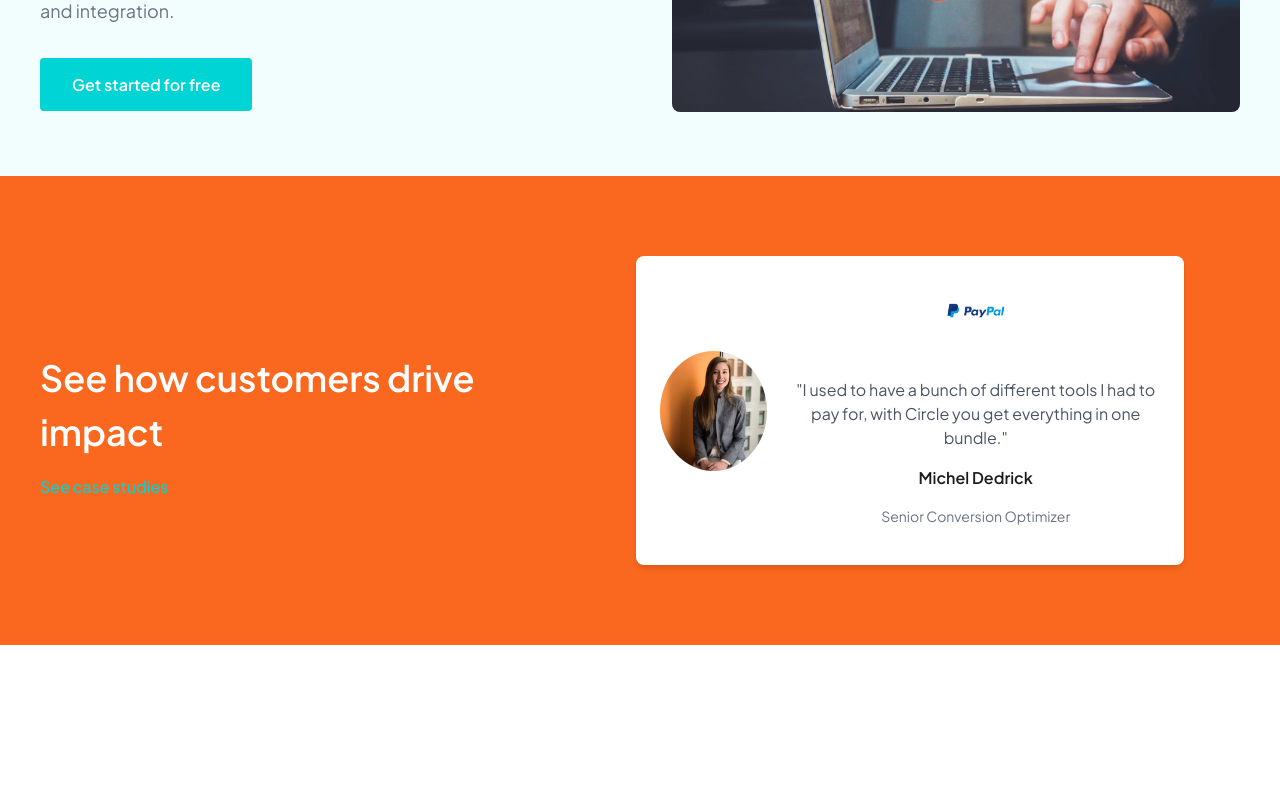
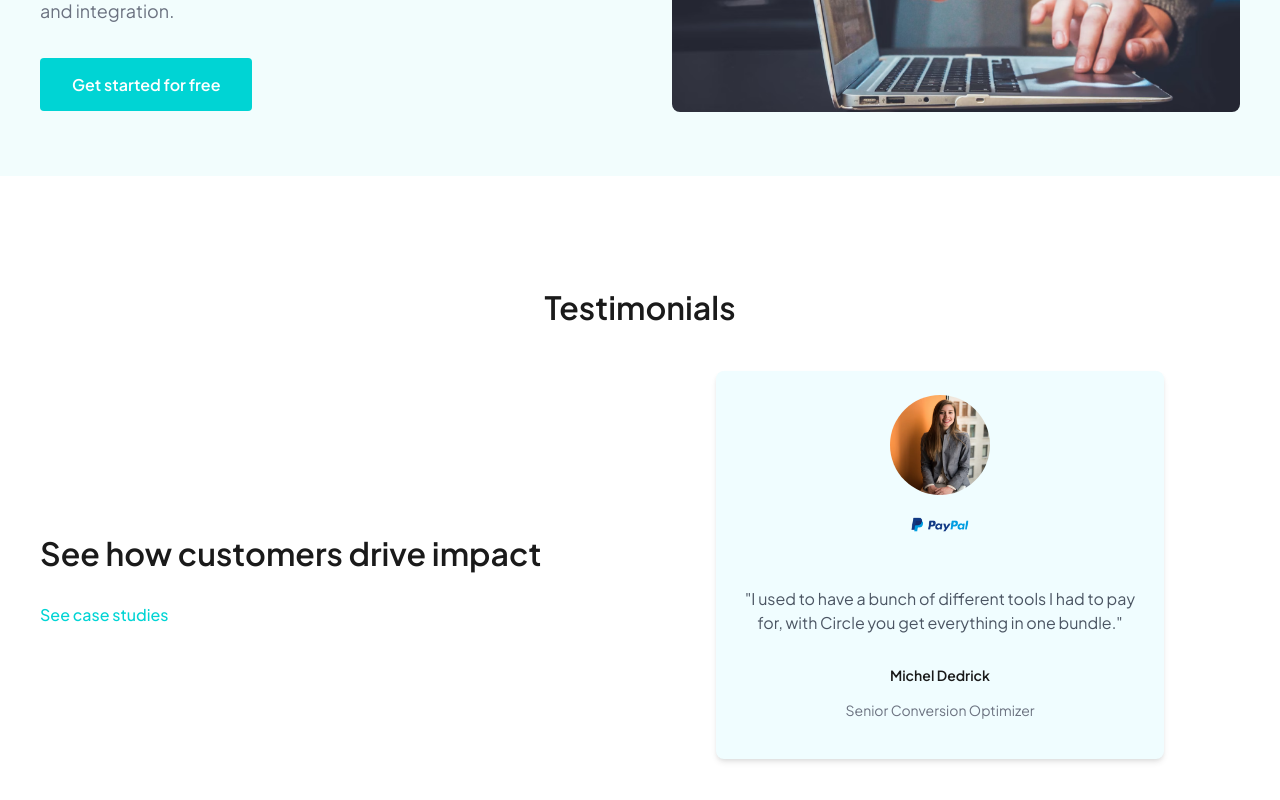
Before and after one commit to KrievinsT/oCircle, a React (Vite) app: page / in a window 1280 px wide. Shown: the part 3539-4339 px from the top of the page. Before the commit the page ends 4184 px from the top, so only its background shows below. Built offline with nearby package versions, Linux system fonts and the light colour scheme.

Commit message:
undo for now

```diff
--- a/src/components/Testimonials/Testimonials.jsx
+++ b/src/components/Testimonials/Testimonials.jsx
@@ -5,21 +5,28 @@ import GirlImage from '../../assets/girl_sit.png';
 
 const Testimonials = () => {
   return (
-    <section className="testimonials">
+    <section id="testimonials" className="testimonials">
       <div className="testimonials__content">
+        <div className="testimonials__title-container">
+          <h2 className="testimonials__title">Testimonials</h2>
+        </div>
+        <div className="testimonials__container">
           <div className="testimonials__left">
             <h2 className="testimonials__title">See how customers drive impact</h2>
             <a href="#" className="testimonials__link">See case studies</a>
           </div>
           <div className="testimonials__right">
             <div className="testimonials__item">
+              <div className="testimonials__item-content">
                 <img src={GirlImage} alt="Michel Dedrick" className="testimonials__item-avatar" />
-            <div className="testimonials__item-content">
                 <img src={PaypalLogo} alt="PayPal" className="testimonials__item-logo" />
                 <p className="testimonials__item-text">"I used to have a bunch of different tools I had to pay for, with Circle you get everything in one bundle."</p>
                 <div className="testimonials__item-attribution">
+                  <div>
                     <h3 className="testimonials__item-name">Michel Dedrick</h3>
                     <p className="testimonials__item-role">Senior Conversion Optimizer</p>
+                  </div>
+                </div>
               </div>
             </div>
           </div>
--- a/src/components/Testimonials/Testimonials.scss
+++ b/src/components/Testimonials/Testimonials.scss
@@ -1,26 +1,32 @@
 .testimonials {
     padding: 80px 0;
-    background-color: #f9681e;
-    color: #fff;
+    background-color: white;
 
     &__content {
       max-width: 1200px;
       margin: 0 auto;
+      padding: 0 20px;
+    }
+
+    &__title-container {
+      margin-bottom: 40px;
+    }
+
+    &__title {
+      font-size: 32px;
+      font-weight: 600;
+      color: #1a1a1a;
+    }
+
+    &__container {
       display: flex;
       justify-content: space-between;
       align-items: center;
-      padding: 0 20px;
     }
 
     &__left {
+      flex-basis: 50%;
       text-align: left;
-      flex-basis: 45%;
-    }
-
-    &__title {
-      font-size: 36px;
-      font-weight: 600;
-      margin-bottom: 16px;
     }
 
     &__link {
@@ -36,34 +42,29 @@
     }
 
     &__right {
-      flex-basis: 55%;
+      flex-basis: 50%;
       display: flex;
       justify-content: center;
+      align-items: center;
     }
 
     &__item {
-      display: flex;
-      align-items: center;
-      background-color: #fff;
+      background-color: #f0fdff;
       border-radius: 8px;
       box-shadow: 0 4px 6px -1px rgba(0, 0, 0, 0.1), 0 2px 4px -1px rgba(0, 0, 0, 0.06);
       padding: 24px;
       transition: transform 0.3s ease;
-      max-width: 500px;
+      max-width: 400px;
 
       &:hover {
         transform: translateY(-4px);
       }
 
-      &-avatar {
-        width: 120px;
-        height: 120px;
-        border-radius: 50%;
-        margin-right: 24px;
-      }
-
       &-content {
-        flex-grow: 1;
+        display: flex;
+        flex-direction: column;
+        align-items: center;
+        text-align: center;
       }
 
       &-logo {
@@ -73,14 +74,26 @@
         margin-bottom: 16px;
       }
 
+      &-avatar {
+        width: 100px;
+        height: 100px;
+        border-radius: 50%;
+      }
+
       &-text {
         font-size: 16px;
         color: #4b5563;
         margin-bottom: 16px;
       }
 
+      &-attribution {
+        display: flex;
+        align-items: center;
+        gap: 12px;
+      }
+
       &-name {
-        font-size: 16px;
+        font-size: 14px;
         font-weight: 600;
         color: #1a1a1a;
       }
@@ -94,7 +107,7 @@
     @media (max-width: 768px) {
       padding: 40px 0;
 
-      &__content {
+      &__container {
         flex-direction: column;
         align-items: flex-start;
       }
@@ -108,16 +121,5 @@
         flex-basis: auto;
         justify-content: flex-start;
       }
-
-      &__item {
-        flex-direction: column;
-        align-items: center;
-        text-align: center;
-
-        &-avatar {
-          margin-right: 0;
-          margin-bottom: 16px;
-        }
-      }
     }
   }
```
Lines whose indentation alone changed are shown as unchanged.
